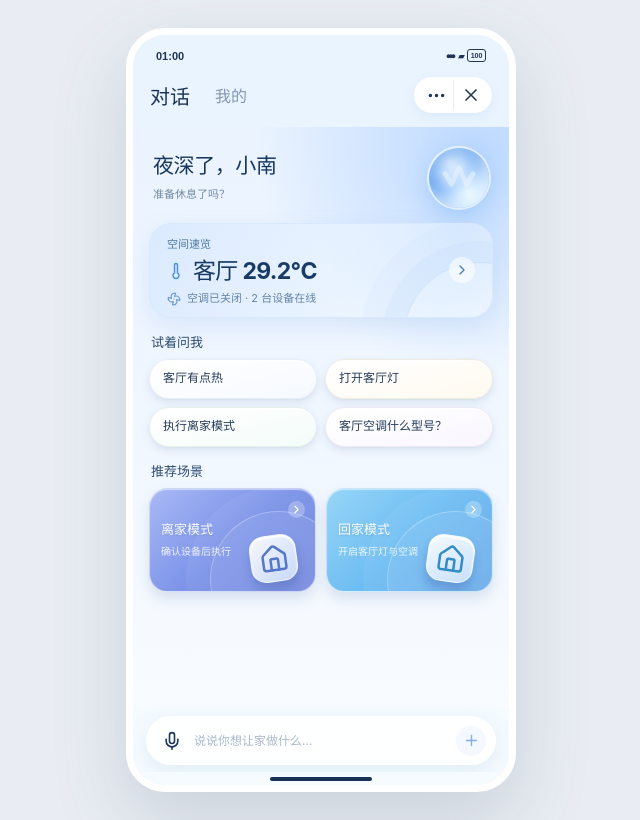
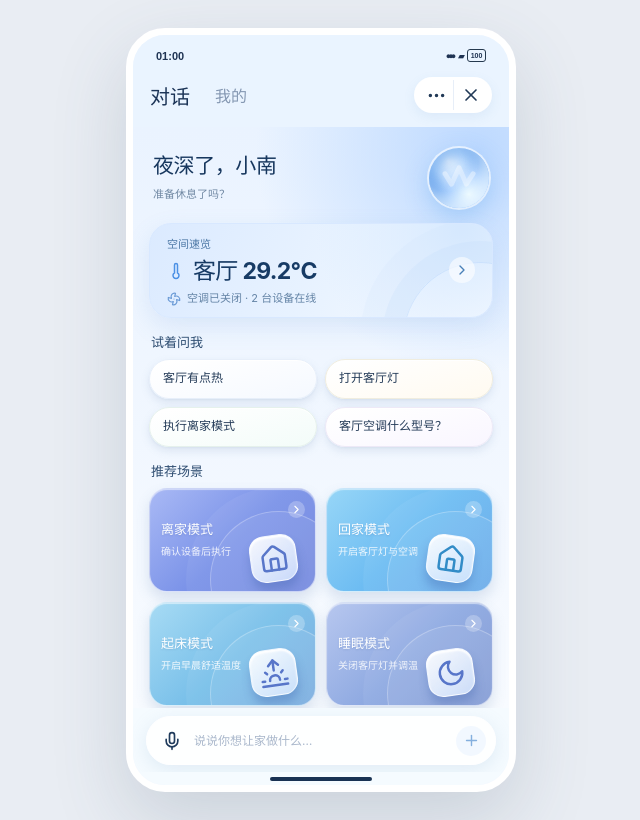
Before and after one commit to zhangyn8/weijia-miniapp-demo, a React (Vite) app: page / in a window 1280 px wide. Shown: the whole page, without its empty margins (319-959 px from the left). Built offline with nearby package versions, Linux system fonts and the light colour scheme.

Commit message:
Show four fixed modes in home and space

```diff
--- a/src/App.tsx
+++ b/src/App.tsx
@@ -24,17 +24,19 @@ import {
   ShieldAlert,
   ShieldCheck,
   Sparkles,
+  Sunrise,
   Thermometer,
   UserRound,
   VolumeX,
   WifiOff,
   Wind,
+  Moon,
   X,
 } from "lucide-react";
 
 type Tab = "home" | "space" | "messages" | "me";
 type Detail = "task" | "event" | "device" | "house" | "family" | "members" | "privacy" | "notifications" | null;
-type Scenario = "comfort" | "leave" | "home" | "gas" | "qa" | "light";
+type Scenario = "comfort" | "leave" | "home" | "wake" | "sleep" | "gas" | "qa" | "light";
 type PrivacyMode = "standard" | "mute" | "privacy";
 const privacyModeNames: Record<PrivacyMode, string> = {
   standard: "标准模式",
@@ -72,7 +74,7 @@ type ChatItem = {
 type Task = {
   id: string;
   title: string;
-  status: "待确认" | "执行中" | "成功" | "部分失败" | "失败";
+  status: "待确认" | "执行中" | "成功" | "部分完成" | "部分失败" | "失败";
   rows: Row[];
 };
 
@@ -346,6 +348,7 @@ export default function App() {
   const [offline, setOffline] = useState(false);
   const [lightOn, setLightOn] = useState(false);
   const [acOn, setAcOn] = useState(false);
+  const [acTargetTemp, setAcTargetTemp] = useState(26);
   const [alertOn, setAlertOn] = useState(false);
   const [alertAcknowledged, setAlertAcknowledged] = useState(false);
   const [task, setTask] = useState<Task | null>(() => {
@@ -480,7 +483,7 @@ export default function App() {
     );
   }
 
-  function runTask(type: "comfort" | "leave" | "home" | "light", sourceId?: number) {
+  function runTask(type: "comfort" | "leave" | "home" | "wake" | "sleep" | "light", sourceId?: number) {
     const currentRun = ++taskRunVersion.current;
     if (sourceId) resolveCard(sourceId);
     const title =
@@ -490,8 +493,12 @@ export default function App() {
           ? "离家模式"
           : type === "home"
             ? "回家模式"
+            : type === "wake"
+              ? "起床模式"
+              : type === "sleep"
+                ? "睡眠模式"
             : "打开客厅灯";
-    const taskId = `T-${type === "leave" ? "1028" : type === "home" ? "1029" : type === "light" ? "1027" : "1026"}`;
+    const taskId = `T-${type === "leave" ? "1028" : type === "home" ? "1029" : type === "wake" ? "1030" : type === "sleep" ? "1031" : type === "light" ? "1027" : "1026"}`;
     if (offline && type !== "leave") {
       setTask({
         id: taskId,
@@ -499,7 +506,7 @@ export default function App() {
         status: "失败",
         rows: [
           {
-            label: type === "light" ? "客厅主灯" : type === "home" ? "客厅灯与空调" : "客厅空调",
+            label: type === "light" ? "客厅主灯" : type === "home" || type === "sleep" ? "客厅灯与空调" : "客厅空调",
             value: "设备离线",
             state: "warn",
           },
@@ -526,6 +533,12 @@ export default function App() {
           ? [
               { label: "客厅灯", value: "等待回读" },
               { label: "客厅空调", value: "等待回读" },
+            ]
+        : type === "wake" || type === "sleep"
+          ? [
+              ...(type === "sleep" ? [{ label: "客厅灯", value: "等待回读" }] : []),
+              { label: "客厅空调", value: "等待回读" },
+              { label: type === "wake" ? "卧室主灯" : "卧室小夜灯", value: "未接入，跳过", state: "muted" as const },
             ]
         : [
             {
@@ -564,6 +577,12 @@ export default function App() {
                 { label: "客厅灯", value: "已打开", state: "ok" },
                 { label: "客厅空调", value: "制冷 · 26°C", state: "ok" },
               ]
+          : type === "wake" || type === "sleep"
+            ? [
+                ...(type === "sleep" ? [{ label: "客厅灯", value: "已关闭", state: "ok" as const }] : []),
+                { label: "客厅空调", value: type === "wake" ? "舒适温度 · 26°C" : "夜间温度 · 27°C", state: "ok" },
+                { label: type === "wake" ? "卧室主灯" : "卧室小夜灯", value: "未接入，已跳过", state: "muted" },
+              ]
           : [
               {
                 label: type === "light" ? "客厅主灯" : "客厅空调",
@@ -571,13 +590,22 @@ export default function App() {
                 state: "ok",
               },
             ];
-      const status = type === "leave" ? "部分失败" : "成功";
+      const status = type === "leave" ? "部分失败" : type === "wake" || type === "sleep" ? "部分完成" : "成功";
       setTask({ id: taskId, title, status, rows });
       if (type === "light") setLightOn(true);
-      if (type === "comfort") setAcOn(true);
+      if (type === "comfort") {
+        setAcOn(true);
+        setAcTargetTemp(26);
+      }
       if (type === "home") {
         setLightOn(true);
         setAcOn(true);
+        setAcTargetTemp(26);
+      }
+      if (type === "wake" || type === "sleep") {
+        setAcOn(true);
+        setAcTargetTemp(type === "wake" ? 26 : 27);
+        if (type === "sleep") setLightOn(false);
       }
       if (type === "leave" && !offline) {
         setLightOn(false);
@@ -589,13 +617,15 @@ export default function App() {
             ? {
                 ...item,
                 kind: "result",
-                title: type === "leave" ? "离家模式部分完成" : type === "light" ? "客厅灯已打开" : `${title}已完成`,
+                title: type === "leave" ? "离家模式部分完成" : type === "wake" || type === "sleep" ? `${title}已执行可用动作` : type === "light" ? "客厅灯已打开" : `${title}已完成`,
                 layout: type === "light" ? "compact-light-success" : undefined,
                 body:
                   type === "leave"
                     ? offline
                       ? "客厅设备离线未执行，卧室灯无响应。请查看分项结果，不会把本次任务显示为成功。"
                       : "卧室灯未响应，其余动作已有回读。请查看失败项，不会把本次任务显示为全部成功。"
+                    : type === "wake" || type === "sleep"
+                      ? "客厅设备动作已有回读；卧室灯尚未接入，已跳过。"
                     : "设备状态已更新，可在下方查看。",
                 badge: status,
                 rows,
@@ -723,6 +753,30 @@ export default function App() {
           { label: "取消", id: "cancel" },
         ],
       });
+    } else if (type === "wake" || type === "sleep") {
+      const waking = type === "wake";
+      append({
+        kind: "plan",
+        title: `准备执行${waking ? "起床" : "睡眠"}模式`,
+        body: waking
+          ? "将客厅空调调至舒适温度。卧室主灯尚未接入，本次跳过渐亮动作。"
+          : "关闭客厅灯，并将空调调至夜间温度。卧室小夜灯尚未接入，本次跳过。",
+        badge: "待确认",
+        rows: waking
+          ? [
+              { label: "客厅空调", value: "舒适温度 · 26°C" },
+              { label: "卧室主灯", value: "未接入，跳过", state: "muted" },
+            ]
+          : [
+              { label: "客厅灯", value: "关闭" },
+              { label: "客厅空调", value: "夜间温度 · 27°C" },
+              { label: "卧室小夜灯", value: "未接入，跳过", state: "muted" },
+            ],
+        actions: [
+          { label: "确认执行可用动作", id: waking ? "wake_exec" : "sleep_exec", tone: "primary" },
+          { label: "取消", id: "cancel" },
+        ],
+      });
     } else if (type === "qa") {
       append({
         kind: "answer",
@@ -760,6 +814,8 @@ export default function App() {
   function handleAction(action: string, itemId: number) {
     if (action === "comfort_exec") runTask("comfort", itemId);
     else if (action === "home_exec") runTask("home", itemId);
+    else if (action === "wake_exec") runTask("wake", itemId);
+    else if (action === "sleep_exec") runTask("sleep", itemId);
     else if (action === "leave_confirm") {
       resolveCard(itemId);
       setConfirmLeave(true);
@@ -1004,6 +1060,7 @@ export default function App() {
     setAlertOn(false);
     setAlertAcknowledged(false);
     setAcOn(false);
+    setAcTargetTemp(26);
     setLightOn(false);
     setOffline(false);
     setDetail(null);
@@ -1291,7 +1348,7 @@ export default function App() {
                           ? "当前已打开"
                           : "当前已关闭"
                         : acOn
-                          ? "制冷 · 26°C"
+                          ? `制冷 · ${acTargetTemp}°C`
                           : "当前已关闭"}
                   </p>
                 </div>
@@ -1323,7 +1380,7 @@ export default function App() {
                                 ? "运行中"
                                 : "已关闭",
                           },
-                          { label: "目标温度", value: acOn ? "26°C" : "—" },
+                          { label: "目标温度", value: acOn ? `${acTargetTemp}°C` : "—" },
                           {
                             label: "最后上报",
                             value: offline ? "10 分钟前" : "刚刚",
@@ -1536,12 +1593,28 @@ export default function App() {
                       <span className="ai-recommend-icon" aria-hidden="true"><Home size={30} /></span>
                       <ChevronRight size={16} aria-hidden="true" />
                     </button>
-                    <button className="ai-recommend-qa" onClick={() => startScenario("home", "回家模式")}>
+                    <button className="ai-recommend-home" onClick={() => startScenario("home", "回家模式")}>
                       <span className="ai-recommend-copy">
                         <strong>回家模式</strong>
                         <small>开启客厅灯与空调</small>
                       </span>
                       <span className="ai-recommend-icon" aria-hidden="true"><Home size={30} /></span>
+                      <ChevronRight size={16} aria-hidden="true" />
+                    </button>
+                    <button className="ai-recommend-wake" onClick={() => startScenario("wake", "起床模式")}>
+                      <span className="ai-recommend-copy">
+                        <strong>起床模式</strong>
+                        <small>开启早晨舒适温度</small>
+                      </span>
+                      <span className="ai-recommend-icon" aria-hidden="true"><Sunrise size={30} /></span>
+                      <ChevronRight size={16} aria-hidden="true" />
+                    </button>
+                    <button className="ai-recommend-sleep" onClick={() => startScenario("sleep", "睡眠模式")}>
+                      <span className="ai-recommend-copy">
+                        <strong>睡眠模式</strong>
+                        <small>关闭客厅灯并调温</small>
+                      </span>
+                      <span className="ai-recommend-icon" aria-hidden="true"><Moon size={30} /></span>
                       <ChevronRight size={16} aria-hidden="true" />
                     </button>
                   </div>
@@ -1656,7 +1729,7 @@ export default function App() {
                     <span>
                       <strong>客厅空调</strong>
                       <small>
-                        {offline ? "离线" : acOn ? "制冷 · 26°C" : "已关闭"}
+                        {offline ? "离线" : acOn ? `制冷 · ${acTargetTemp}°C` : "已关闭"}
                       </small>
                     </span>
                     <ChevronRight size={18} />
@@ -1666,15 +1739,16 @@ export default function App() {
                 <div className="space-empty">该空间暂未接入设备</div>
               )}
               <SectionHeading title="常用入口" />
-              <button
-                className="list-link"
-                onClick={() => startScenario("leave")}
-              >
-                <Home size={19} /> 离家模式 <ChevronRight size={17} />
-              </button>
-              <button className="list-link" onClick={() => setDetail("house")}>
-                <BookOpen size={19} /> 房屋资料 <ChevronRight size={17} />
-              </button>
+              {([
+                { id: "wake" as Scenario, label: "起床模式", icon: <Sunrise size={19} /> },
+                { id: "home" as Scenario, label: "回家模式", icon: <Home size={19} /> },
+                { id: "leave" as Scenario, label: "离家模式", icon: <Home size={19} /> },
+                { id: "sleep" as Scenario, label: "睡眠模式", icon: <Moon size={19} /> },
+              ]).map((mode) => (
+                <button className="list-link" key={mode.id} onClick={() => startScenario(mode.id, mode.label)}>
+                  {mode.icon} {mode.label} <ChevronRight size={17} />
+                </button>
+              ))}
             </div>
           )}
           {!detail && tab === "messages" && (
--- a/src/visual-refresh.css
+++ b/src/visual-refresh.css
@@ -2479,8 +2479,14 @@
 .ai-recommend-grid button.ai-recommend-leave {
   background: linear-gradient(135deg, #a9b9f5 0%, #7a92e8 52%, #6d83dc 100%);
 }
-.ai-recommend-grid button.ai-recommend-qa {
+.ai-recommend-grid button.ai-recommend-home {
   background: linear-gradient(135deg, #97d6f7 0%, #6dbcf2 50%, #63a6e8 100%);
+}
+.ai-recommend-grid button.ai-recommend-wake {
+  background: linear-gradient(135deg, #a7dbf4 0%, #78bfe9 52%, #75a8de 100%);
+}
+.ai-recommend-grid button.ai-recommend-sleep {
+  background: linear-gradient(135deg, #b7c7ef 0%, #8ea9e1 52%, #7d96d2 100%);
 }
 .ai-recommend-grid button::before {
   position: absolute;
```
